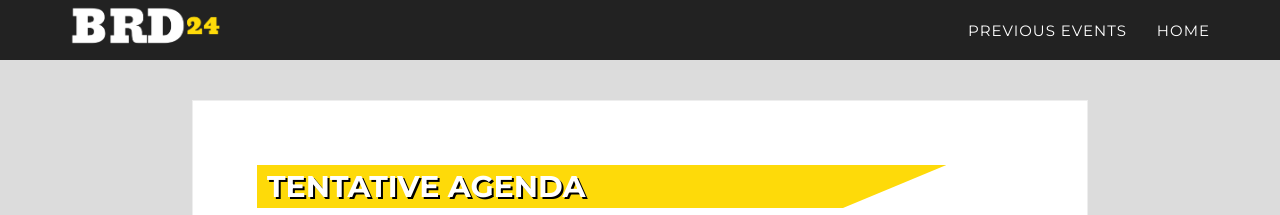
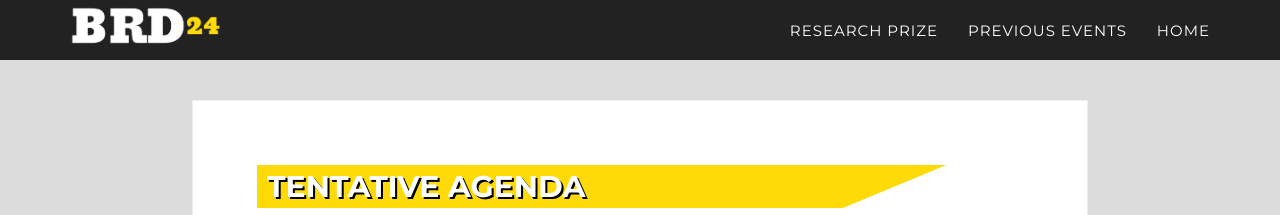
Before and after one commit to chaincodelabs/brd-website, a Jekyll site: the page built from _pages/agenda.html, in a window 1280 px wide. Shown: the top 215 px of the page. Built offline with Jekyll 4.4.1, drawn with Linux system fonts in a browser that asks for light colours; some web fonts are replaced.

Commit message:
Adds research prize to the menu

```diff
--- a/_includes/data/header-home.html
+++ b/_includes/data/header-home.html
@@ -28,6 +28,9 @@
                         <a class="page-scroll" href="#speakers">Speakers</a>
                     </li> -->
                     <li>
+                        <a class="page-scroll" href={{ site.url }}{{ site.baseurl }}/prize>Research Prize</a>
+                    </li>
+                    <li>
                         <a class="page-scroll" href={{ site.url }}{{ site.baseurl }}/agenda>Agenda</a>
                     </li>
                     <li>
--- a/_includes/data/header.html
+++ b/_includes/data/header.html
@@ -27,11 +27,17 @@
                     <li>
                         <a class="page-scroll" href={{ site.url }}{{ site.baseurl }}/#speakers>Speakers</a>
                     </li> -->
+                    {% if page.permalink != "/prize" %}
+                    <li>
+                        <a class="page-scroll" href={{ site.url }}{{ site.baseurl }}/prize>Research Prize</a>
+                    </li>
+                    {% endif %}
                     {% if page.permalink != "/prev" %}
                     <li>
                         <a class="page-scroll" href={{ site.url }}{{ site.baseurl }}/prev>Previous events</a>
                     </li>
-                    {% elsif page.permalink != "/agenda" %}
+                    {% endif %}
+                    {% if page.permalink != "/agenda" %}
                     <li>
                         <a class="page-scroll" href={{ site.url }}{{ site.baseurl }}/agenda>Agenda</a>
                     </li>
```
